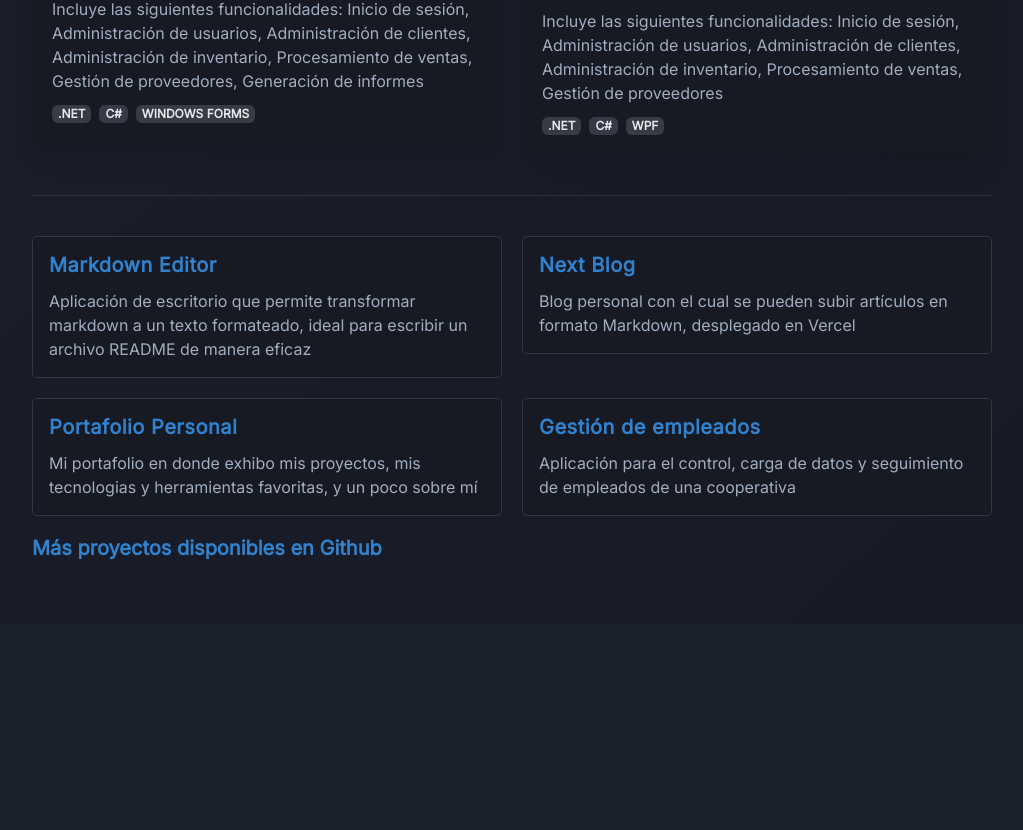
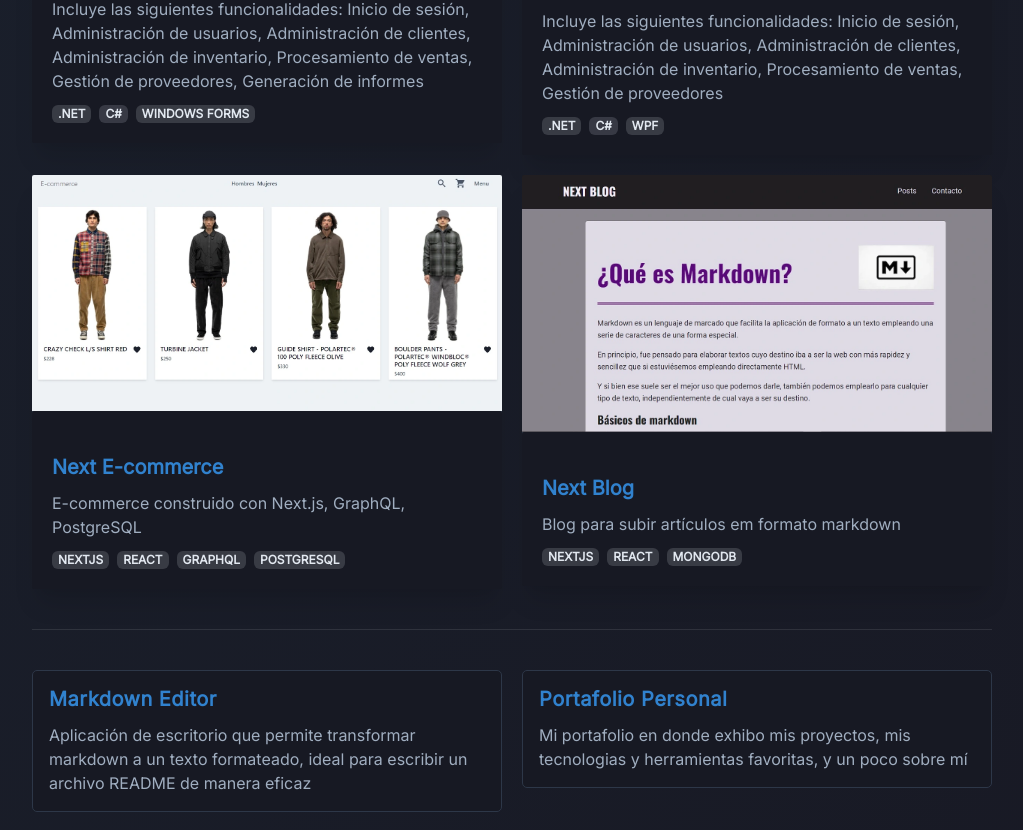
Before and after one commit to mauromamani/mauromamani-dev.com, a Next.js app: page /projects in a window 1280 px wide. Shown: the part 532-1362 px from the top of the page, without its empty margins (128-1151 px from the left). Before the commit the page ends 1156 px from the top, so only its background shows below. Built offline with nearby package versions, Linux system fonts and the light colour scheme.

Commit message:
chore: add more main projects

```diff
--- a/src/components/pages/projects/index.tsx
+++ b/src/components/pages/projects/index.tsx
@@ -55,6 +55,20 @@ const mainProjects: IMainProject[] = [
     badges: ['.NET', 'C#', 'WPF'],
     github: 'https://github.com/mauromamani/gestion-muebleria',
   },
+  {
+    title: 'Next E-commerce',
+    description: 'E-commerce construido con Next.js, GraphQL, PostgreSQL',
+    image: '/next-ecommerce.webp',
+    badges: ['NextJS', 'React', 'GraphQL', 'PostgreSQL'],
+    github: 'https://github.com/mauromamani/next-ecommerce',
+  },
+  {
+    title: 'Next Blog',
+    description: 'Blog para subir artículos em formato markdown',
+    image: '/next-blog.webp',
+    badges: ['NextJS', 'React', 'MongoDB'],
+    github: 'https://github.com/mauromamani/next-blog',
+  },
 ];
 
 const secondaryProjects: ISecondaryProject[] = [
@@ -63,12 +77,6 @@ const secondaryProjects: ISecondaryProject[] = [
     description:
       'Aplicación de escritorio que permite transformar markdown a un texto formateado, ideal para escribir un archivo README de manera eficaz',
     github: 'https://github.com/mauromamani/markdown-editor',
-  },
-  {
-    title: 'Next Blog',
-    description:
-      'Blog personal con el cual se pueden subir artículos en formato Markdown, desplegado en Vercel',
-    github: 'https://github.com/mauromamani/next-blog',
   },
   {
     title: 'Portafolio Personal',
```
Also changed, not shown: public/next-blog.webp (added), public/next-ecommerce.webp (added).
